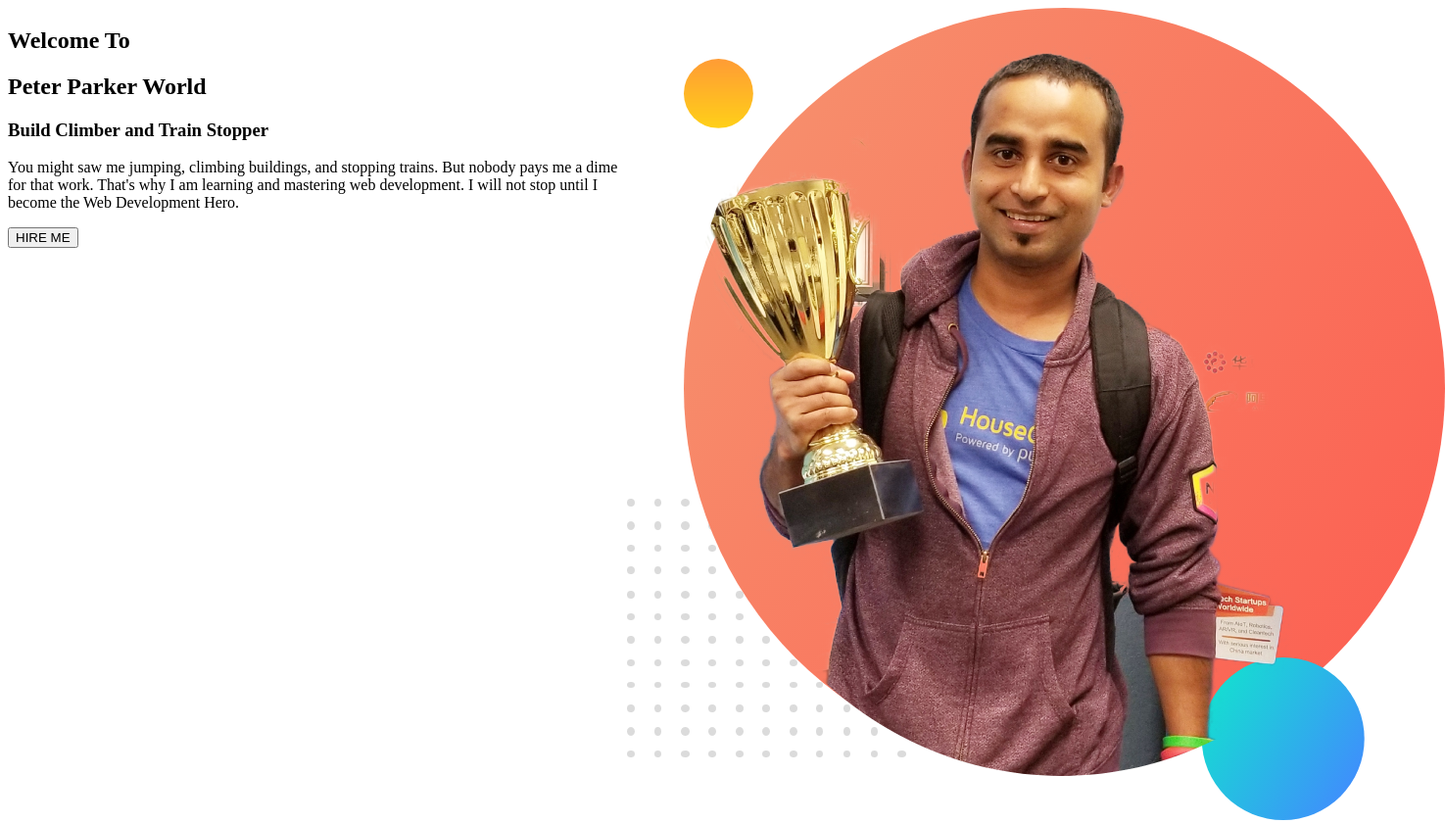
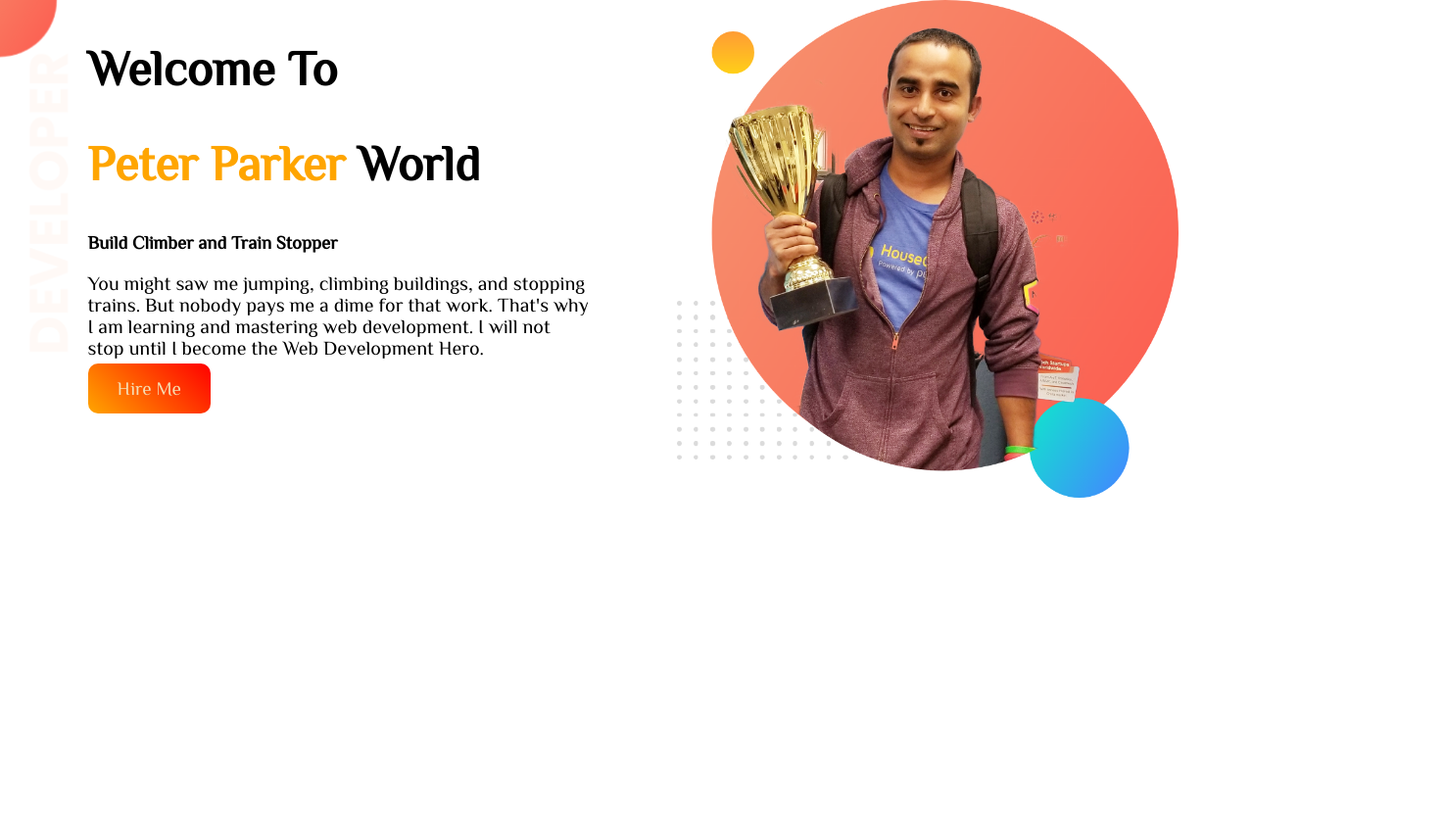
Before and after one commit to Romel07/my-portfolio-old, a plain HTML site: page index.html in a window 1280 px wide. Shown: the whole page at 98% size, 1475 px wide, since content can reach past the window. After the commit the page ends 800 px from the top, so only its background shows below. Drawn offline with Linux system fonts and the light colour scheme.

Commit message:
new line added

```diff
--- a/index.html
+++ b/index.html
@@ -5,21 +5,21 @@
     <meta name="viewport" content="width=device-width, initial-scale=1.0">
     <title>My-portfolio</title>
     <link rel="stylesheet" href="style.css">
+    <link rel="preconnect" href="https://fonts.gstatic.com">
+<link href="https://fonts.googleapis.com/css2?family=Philosopher&display=swap" rel="stylesheet">
 </head>
 <body>
-    <section class="height">
+    <section class="top-banner">
         <div class="half-width">
             <h1>Welcome To</h1>
-            <h1 class="orange-color">Peter Parker World</h1>
+            <h1 ><span class="orange-color"> Peter Parker</span> World</h1>
             <h3>Build Climber and Train Stopper</h3>
             <p>You might saw me jumping, climbing buildings, and stopping trains. But nobody pays me a dime for that work. That's why I am learning and mastering web development. I will not stop until I become the Web Development Hero.</p>
-            <button class="button">HIRE ME</button>
+            <a class="link-button" target="_blank" href="https://github.com/Romel07">Hire Me</a>
         </div>
         <div class="half-width">
             <img src="images/jhankar.png" alt="">
         </div>
-
-
     </section>
 
 </body>
--- a/style.css
+++ b/style.css
@@ -1,8 +1,37 @@
+body{
+    font-family: 'Philosopher', sans-serif;
+    margin: 0px;
+}
+h1{
+    font-size: 50px;
+}
+p{
+    font-size: 20px;
+}
+.orange-color{
+    color: orange;
+}
 .half-width{
-    width: 50%;
+    width: 40%;
     float: left;
-    height: 100%;
+    margin-left: 5%;
+    padding-left: 2%;
 }
-.height{
-    height: 100px;
+.half-width img{
+    width: 100%;
 }
+section{
+    height: 500px;
+}
+.top-banner{
+    background-image: url("images/top-banner.png");
+    background-repeat: no-repeat;
+}
+.link-button{
+    text-decoration: none;
+    background-image: linear-gradient(45deg, orange, red);
+    padding: 15px 30px;
+    color: wheat;
+    border-radius: 10px;
+    font-size: larger;
+}
```
